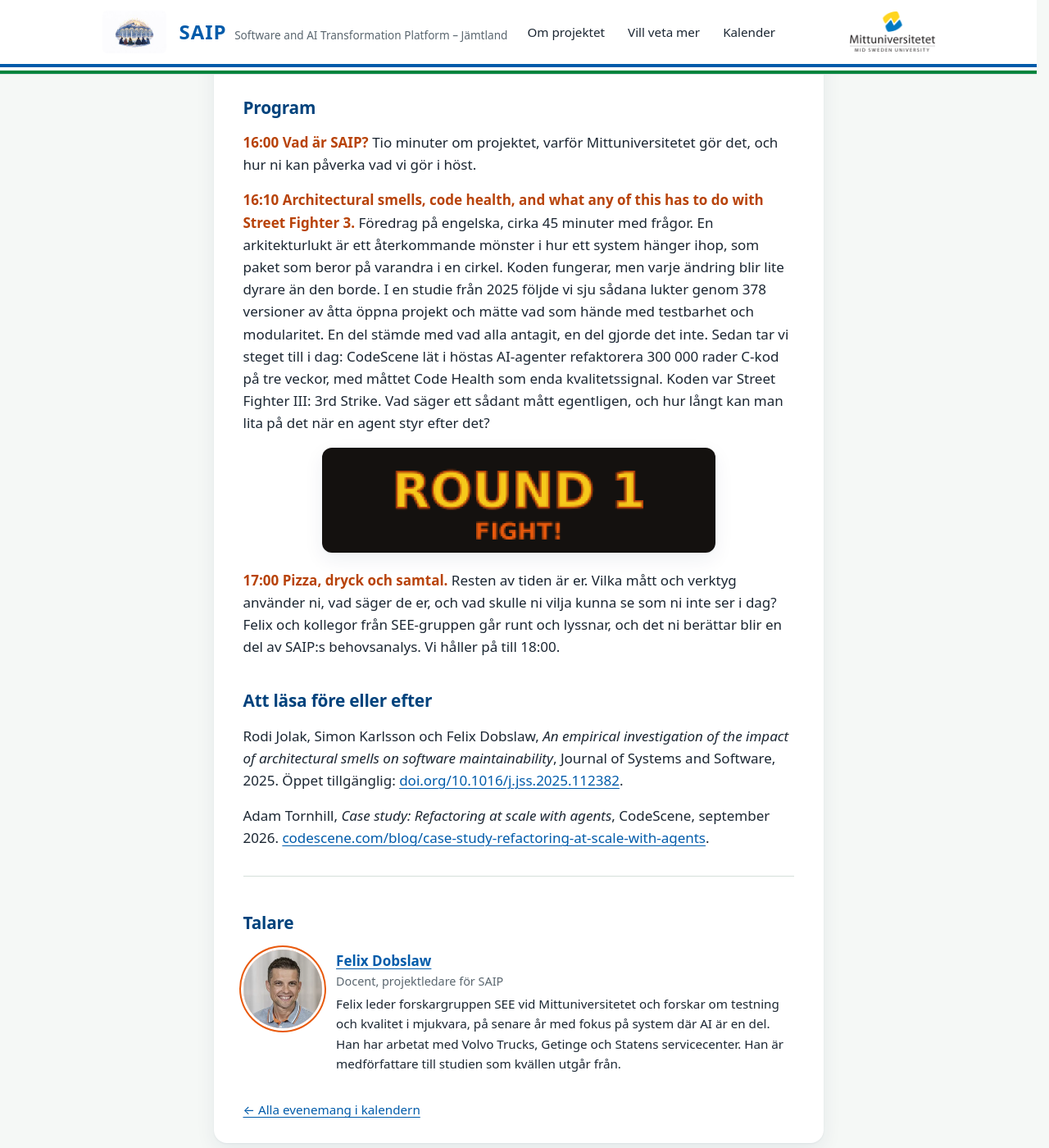
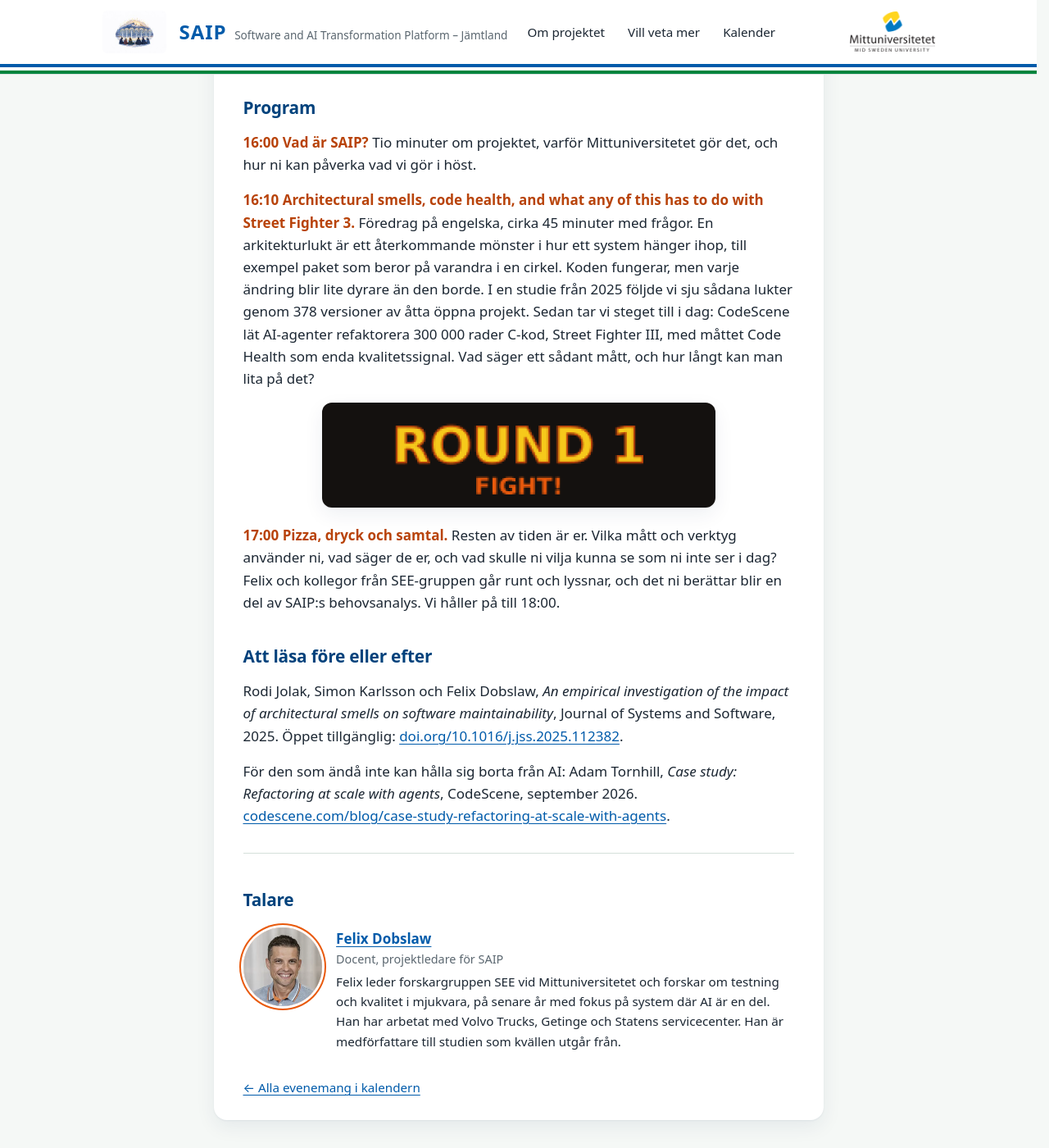
Before and after one commit to seegroup/seegroup.github.io, a Jekyll site: the page built from saip/events/2026-10-21-architectural-smells.md, in a window 1280 px wide and 1400 px high, scrolled down 1351 px. Shown: the whole window at 82% size. Built offline with Jekyll 4.4.1, drawn with Linux system fonts in a browser that asks for light colours.

Commit message:
Shorten the talk paragraph and point AI-hungry readers to the CodeScene post
The 16:10 paragraph on the 21 October event page loses two sentences of detail. In the reading list the CodeScene case study gets the lead-in "För den som ändå inte kan hålla sig borta från AI".

Claude-Session: https://claude.ai/code/session_01EpZn1hpQE6sFnkjKG7DjqC

```diff
--- a/saip/events/2026-10-21-architectural-smells.md
+++ b/saip/events/2026-10-21-architectural-smells.md
@@ -34,7 +34,7 @@ Vi vill lika gärna lyssna som prata. Hur håller ni koll på er arkitektur i da
 
 **16:00 Vad är SAIP?** Tio minuter om projektet, varför Mittuniversitetet gör det, och hur ni kan påverka vad vi gör i höst.
 
-**16:10 Architectural smells, code health, and what any of this has to do with Street Fighter 3.** Föredrag på engelska, cirka 45 minuter med frågor. En arkitekturlukt är ett återkommande mönster i hur ett system hänger ihop, som paket som beror på varandra i en cirkel. Koden fungerar, men varje ändring blir lite dyrare än den borde. I en studie från 2025 följde vi sju sådana lukter genom 378 versioner av åtta öppna projekt och mätte vad som hände med testbarhet och modularitet. En del stämde med vad alla antagit, en del gjorde det inte. Sedan tar vi steget till i dag: CodeScene lät i höstas AI-agenter refaktorera 300 000 rader C-kod på tre veckor, med måttet Code Health som enda kvalitetssignal. Koden var Street Fighter III: 3rd Strike. Vad säger ett sådant mått egentligen, och hur långt kan man lita på det när en agent styr efter det?
+**16:10 Architectural smells, code health, and what any of this has to do with Street Fighter 3.** Föredrag på engelska, cirka 45 minuter med frågor. En arkitekturlukt är ett återkommande mönster i hur ett system hänger ihop, till exempel paket som beror på varandra i en cirkel. Koden fungerar, men varje ändring blir lite dyrare än den borde. I en studie från 2025 följde vi sju sådana lukter genom 378 versioner av åtta öppna projekt. Sedan tar vi steget till i dag: CodeScene lät AI-agenter refaktorera 300 000 rader C-kod, Street Fighter III, med måttet Code Health som enda kvalitetssignal. Vad säger ett sådant mått, och hur långt kan man lita på det?
 
 <img class="event-inline" src="{{ '/assets/images/saip/events/round-1-fight.png' | relative_url }}" alt="Round 1, fight, i arkadstil" width="1200" height="320" />
 
@@ -44,4 +44,4 @@ Vi vill lika gärna lyssna som prata. Hur håller ni koll på er arkitektur i da
 
 Rodi Jolak, Simon Karlsson och Felix Dobslaw, *An empirical investigation of the impact of architectural smells on software maintainability*, Journal of Systems and Software, 2025. Öppet tillgänglig: [doi.org/10.1016/j.jss.2025.112382](https://doi.org/10.1016/j.jss.2025.112382).
 
-Adam Tornhill, *Case study: Refactoring at scale with agents*, CodeScene, september 2026. [codescene.com/blog/case-study-refactoring-at-scale-with-agents](https://codescene.com/blog/case-study-refactoring-at-scale-with-agents).
+För den som ändå inte kan hålla sig borta från AI: Adam Tornhill, *Case study: Refactoring at scale with agents*, CodeScene, september 2026. [codescene.com/blog/case-study-refactoring-at-scale-with-agents](https://codescene.com/blog/case-study-refactoring-at-scale-with-agents).
```
